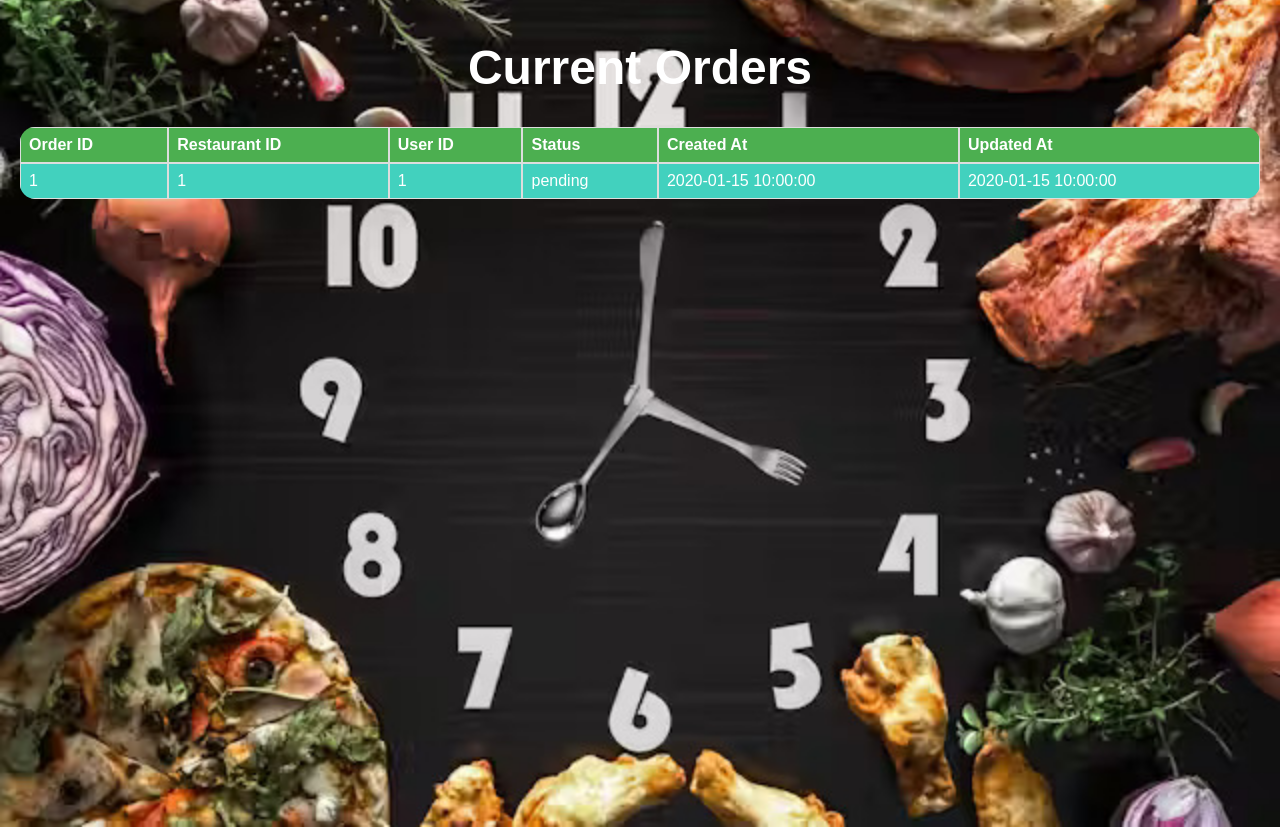
After one commit to Basichoneydew/Order_Tracker-, a Flask app: page /view_current in a window 1280 px wide. The commit adds this page. Run offline with Flask 3, Linux system fonts and the light colour scheme; tables that the repository leaves empty hold one stand-in row (values such as "Sample post").

Commit message:
web update

```diff
--- a/app.py
+++ b/app.py
@@ -26,6 +26,11 @@ class Order(db.Model):
 def index():
     return render_template('index.html')
 
+@app.route('/view_current')
+def view_current():
+    orders = Order.query.all()
+    return render_template('view_current.html', orders=orders)
+
 
 @socketio.on('connect')
 def handle_connect():
--- /dev/null
+++ b/static/current.css
@@ -0,0 +1,57 @@
+html,
+body {
+    height: 100%;
+    margin: 0;
+    padding: 0;
+}
+
+body {
+    background-image: url('./images/food_clock.jpg');
+    background-size: cover;
+    background-repeat: no-repeat;
+    background-position: center center;
+    min-height: 100vh;
+    font-family: Arial, sans-serif;
+    display: block;
+    padding: 20px;
+}
+
+h1 {
+    text-align: center;
+    font-family: Arial, sans-serif;
+    margin-top: 20px;
+    color: white;
+    font-size: 3em;
+}
+
+table {
+    width: 100%;
+    border-collapse: separate;
+    border-spacing: 0;
+    font-size: 16px;
+    text-align: left;
+    border-radius: 15px;
+    overflow: hidden;
+}
+
+table th {
+    border: 1px solid #ddd;
+    padding: 8px;
+    background-color: #4CAF50;
+    color: white;
+}
+
+table td {
+    border: 1px solid #ddd;
+    padding: 8px;
+    background-color: #42d1be;
+    color: white;
+}
+
+table tr:nth-child(even) {
+    background-color: #f2f2f2;
+}
+
+table tr:hover {
+    background-color: #ddd;
+}
--- /dev/null
+++ b/templates/view_current.html
@@ -0,0 +1,39 @@
+<!DOCTYPE html>
+<html lang="en">
+
+<head>
+    <meta charset="UTF-8">
+    <meta name="viewport" content="width=device-width, initial-scale=1.0">
+    <title>Current Orders</title>
+    <link rel="stylesheet" href="../static/current.css">
+</head>
+
+<body>
+    <h1>Current Orders</h1>
+    <table>
+        <thead>
+            <tr>
+                <th>Order ID</th>
+                <th>Restaurant ID</th>
+                <th>User ID</th>
+                <th>Status</th>
+                <th>Created At</th>
+                <th>Updated At</th>
+            </tr>
+        </thead>
+        <tbody>
+            {% for order in orders %}
+            <tr>
+                <td>{{ order.id }}</td>
+                <td>{{ order.restaurant_id }}</td>
+                <td>{{ order.user_id }}</td>
+                <td>{{ order.status }}</td>
+                <td>{{ order.created_at }}</td>
+                <td>{{ order.updated_at }}</td>
+            </tr>
+            {% endfor %}
+        </tbody>
+    </table>
+</body>
+
+</html>
```
Also changed, not shown: static/styles.css (added, +67 -0 lines), templates/index.html (+17 -4 lines), templates/restaurants.html (added, +14 -0 lines), templates/view_past.html (added, +14 -0 lines), static/images/food_clock.jpg (added), static/images/table-food-over-the-top.jpg (added).
